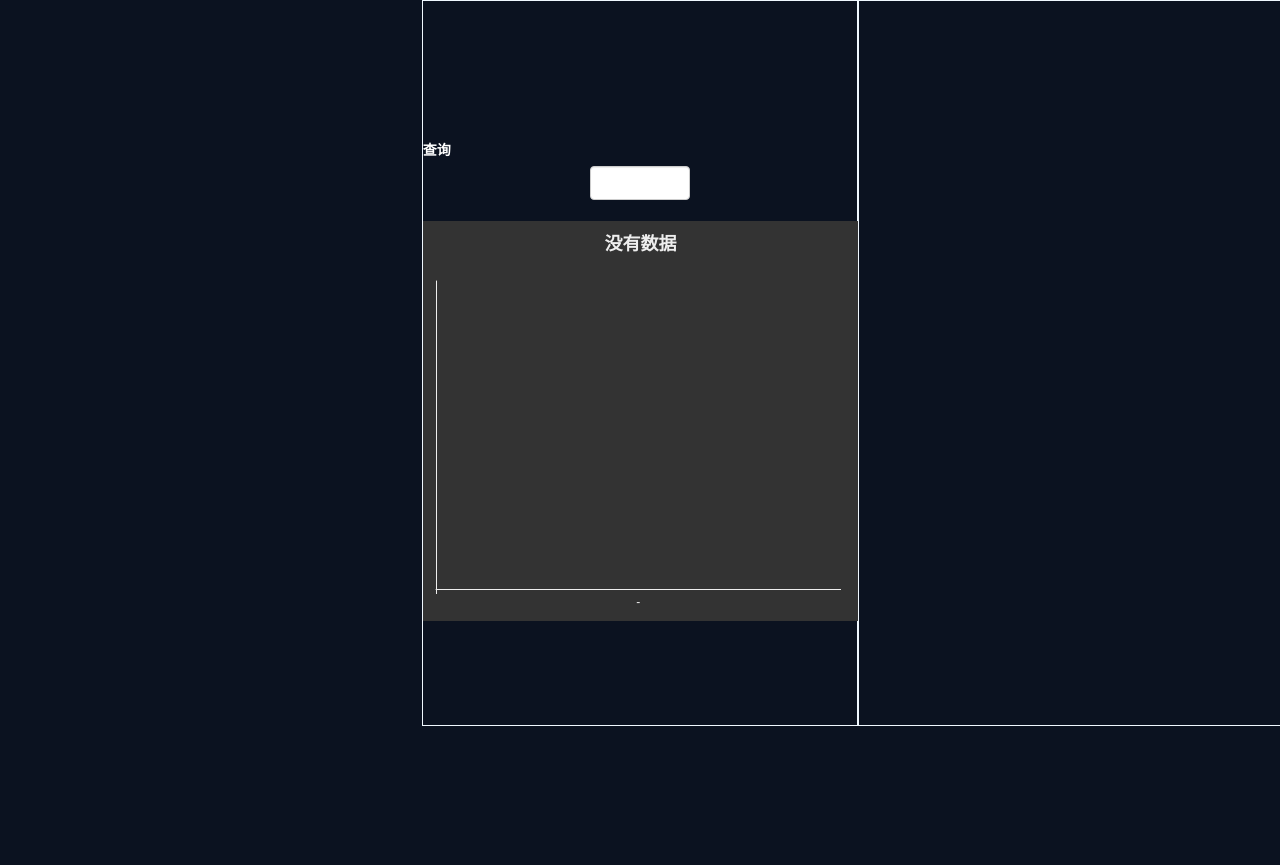
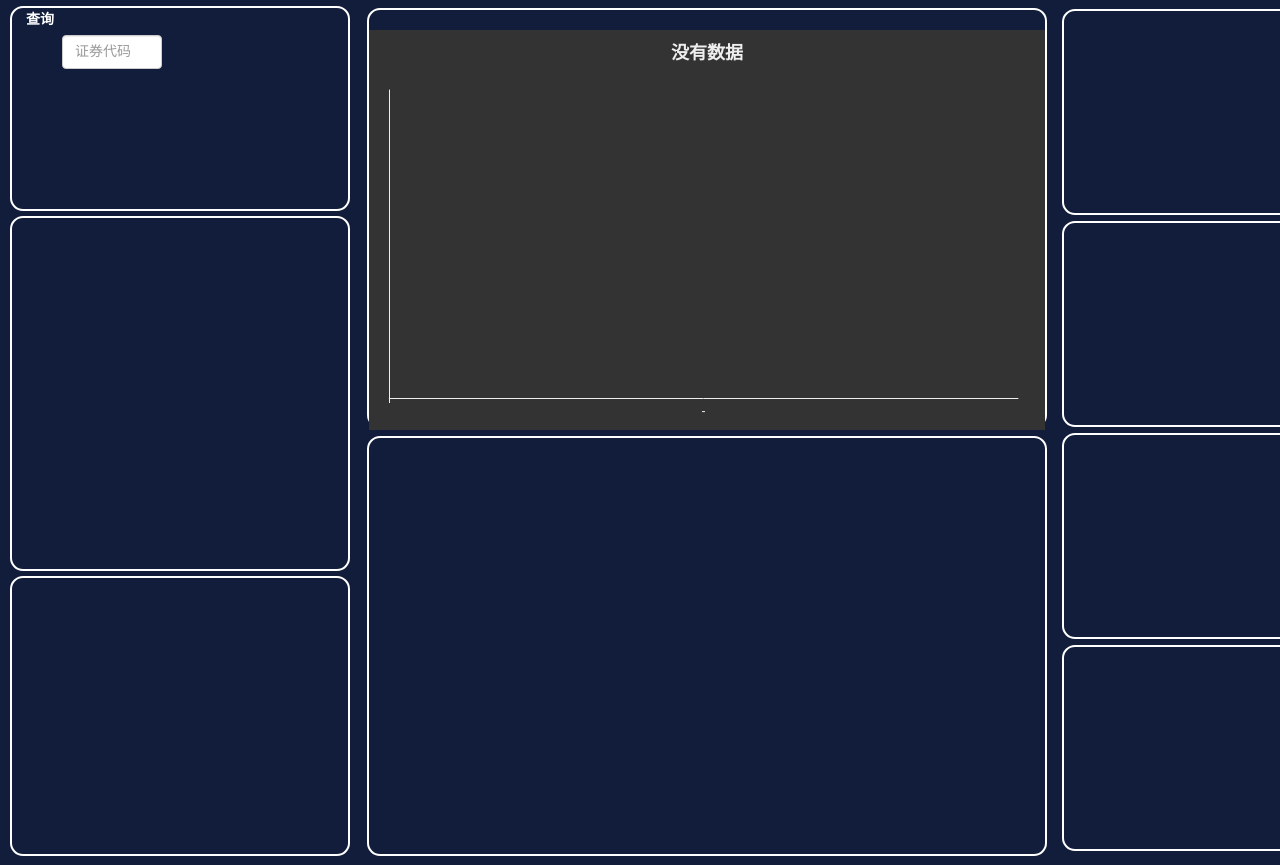
Before and after one commit to sv119/pot, a plain HTML site: page index.html in a window 1280 px wide. Before the commit the page ends 800 px from the top, so only its background shows below. Drawn offline with nearby package versions, Linux system fonts and the light colour scheme.

Commit message:
20190706CYX[0]

```diff
--- a/index.html
+++ b/index.html
@@ -1,41 +1,49 @@
 <!DOCTYPE html>
 <html>
-
 <head>
     <meta content='text/html; charset=utf-8' http-equiv='Content-Type' />
     <title>POT</title>
 	<link rel="stylesheet" href="stylesheets/bootstrap.min.css" />
 	<link rel="stylesheet" href="stylesheets/style.css" />
 </head>
+<body>
+    <div id="all" style="width:1536px;height:865px;">
 
-<body>
-    <div class="row">
-        <div class="col-xs-4 col-sm-4 col-md-4 col-lg-4 col-md-offset-4"
-            style="border: 1px solid aliceblue; height: 726px;">
-            <div class="row" style="height: 140px;">
-            </div>
-            <div class="row" style="height: 60px;">
+        <div class="left" style="float:left;" >
+            <div class="select">
                     <form role="form">
                             <div class="form-group">
-                        <label for="name">查询</label>
+                                <label for="name" style="margin-top: 2px;">&nbsp;&nbsp;&nbsp;&nbsp;查询</label>
                                 <input type="number" name="Code" id="inputCode" class="form-control" value="" min="{100000" }
-                            max="500000" step="1" required="required" title="证券代码"
+                                    max="500000" step="1" required="required" placeholder="证券代码" style="margin-left: 50px;"
                                     onkeypress="return (/[\d]/.test(String.fromCharCode(event.keyCode)))" onkeyup="draw();">
                                 <span id="notexist"
-                            style="position: relative; left: 320px; top: -20px; letter-spacing: 0.1em; visibility: hidden;">证券信息不存在</span>
+                                    style="position: relative; left: 190px; top: -28px; letter-spacing: 0.1em; visibility: hidden;">
+                                    证券信息不存在</span>
                             </div>
                     </form>
             </div>
-            <div id="chartContainer" class="row" style="height: 400px;">
+            <div class="treeselect"></div>
+            <div class="map1"></div>
+        </div>
+
+        <div class="center" style="float:left;">
+            <div class="alldata" style="float:left;">
                 <div id="chart" style="height: 400px; margin-top: 20px;"></div>
             </div>
-        </div>
-        <div class="col-xs-4 col-sm-4 col-md-4 col-lg-4" style="border: 1px solid aliceblue; height: 726px;">
-            <div class="row" style="height: 400px;">
+            <div class="mds" style="float: left;">
                 <div id="chart2" style="height: 400px; margin-top: 20px;"></div>
             </div>
         </div>
+
+        <div class="right" style="float:left;">
+            <div class="img1" style="float:left;"></div>
+            <div class="img2" style="float:left;"></div>
+            <div class="img3" style="float:left;"></div>
+            <div class="img4" style="float:left;"></div>
         </div>
+    </div>
+
 
     <script type="text/javascript" src="javascripts/d3.js"></script>
     <script type="text/javascript" src="javascripts/jquery.min.js"></script>
@@ -45,5 +53,4 @@
     <script type="text/javascript" src="javascripts/firm.js"></script>
     <script type="text/javascript" src="javascripts/myjs.js"></script>
 </body>
-
 </html>
--- a/javascripts/myjs.js
+++ b/javascripts/myjs.js
@@ -1,8 +1,8 @@
 /*
  * @Author: Antoine YANG
  * @Date: 2019-07-04 10:56:05
- * @Last Modified by: Antoine YANG
- * @Last Modified time: 2019-07-05 17:45:42
+ * @Last Modified by: mikey.zhaopeng
+ * @Last Modified time: 2019-07-05 19:13:55
  */
 
 var dataset = {};
--- a/stylesheets/style.css
+++ b/stylesheets/style.css
@@ -1,13 +1,130 @@
-body,
-html {
-	width: 100%;
-	height: 100%;
+body, html {
 	overflow: hidden;
 	margin: 0;
 	padding: 0;
-	background: rgb(11, 18, 32);
+	background: rgb(17, 29, 59);
 	color: white;
 	font-family: "微软雅黑";
+}
+
+.left{
+	width: 347px;
+	height: 855px;
+	/* border: solid;
+	border-radius: 13px 13px 13px 13px;
+	border-width: 2px;
+	margin-left: 7px; */
+	margin-top: 3px;
+}
+
+.center{
+	width: 690px;
+	height: 855px;
+	/* border: solid;
+	border-radius: 13px 13px 13px 13px;
+	border-width: 2px;
+	margin-left: 5px; */
+	margin-top: 3px;
+}
+
+.right{
+	width: 467px;
+	height: 855px;
+	/* border: solid;
+	border-radius: 13px 13px 13px 13px;
+	border-width: 2px;
+	margin-left: 20px; */
+	margin-top: 3px;
+}
+
+.select{
+	width: 340px;
+	height: 205px;
+	border: solid;
+	border-radius: 13px 13px 13px 13px;
+	border-width: 2px;
+	margin-top: 3px;
+	margin-left: 10px;
+}
+
+.treeselect{
+	width: 340px;
+	height: 355px;
+	border: solid;
+	border-radius: 13px 13px 13px 13px;
+	border-width: 2px;
+	margin-left: 10px;
+	margin-top: 5px;
+}
+
+.map1{
+	width: 340px;
+	height: 280px;
+	border: solid;
+	border-radius: 13px 13px 13px 13px;
+	border-width: 2px;
+	margin-top: 5px;
+	margin-left: 10px;
+}
+
+.alldata{
+	width: 680px;
+	height: 420px;
+	border: solid;
+	border-radius: 13px 13px 13px 13px;
+	border-width: 2px;
+	margin-top: 5px;
+	margin-left: 20px;
+}
+
+.mds{
+	width: 680px;
+	height: 420px;
+	border: solid;
+	border-radius: 13px 13px 13px 13px;
+	border-width: 2px;
+	margin-top: 8px;
+	margin-left: 20px;
+}
+
+.img1{
+	width: 460px;
+	height: 206px;
+	border: solid;
+	border-radius: 13px 13px 13px 13px;
+	border-width: 2px;
+	margin-top: 6px;
+	margin-left: 25px;
+}
+
+.img2{
+	width: 460px;
+	height: 206px;
+	border: solid;
+	border-radius: 13px 13px 13px 13px;
+	border-width: 2px;
+	margin-top: 6px;
+	margin-left: 25px;
+}
+
+.img3{
+	width: 460px;
+	height: 206px;
+	border: solid;
+	border-radius: 13px 13px 13px 13px;
+	border-width: 2px;
+	margin-top: 6px;
+	margin-left: 25px;
+}
+
+.img4{
+	width: 460px;
+	height: 206px;
+	border: solid;
+	border-radius: 13px 13px 13px 13px;
+	border-width: 2px;
+	margin-top: 6px;
+	margin-left: 25px;
 }
 
 input::-webkit-outer-spin-button,
@@ -24,3 +141,7 @@ input[type="number"] {
 	margin-right: auto;
 	width: 100px;
 }
+
+.form-control{
+	margin-top: 0px;
+}
```
Lines whose indentation alone changed are shown as unchanged.
